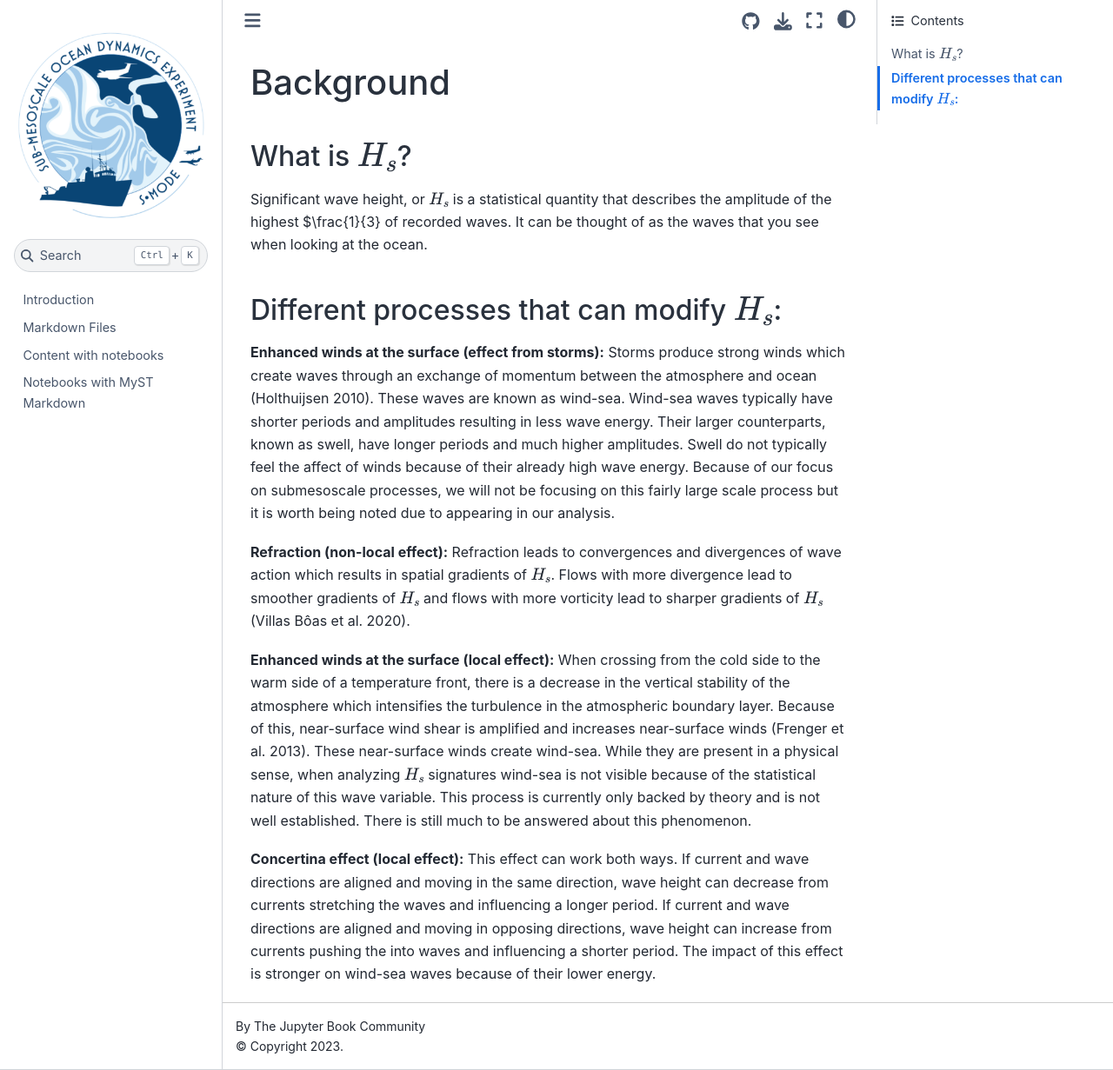
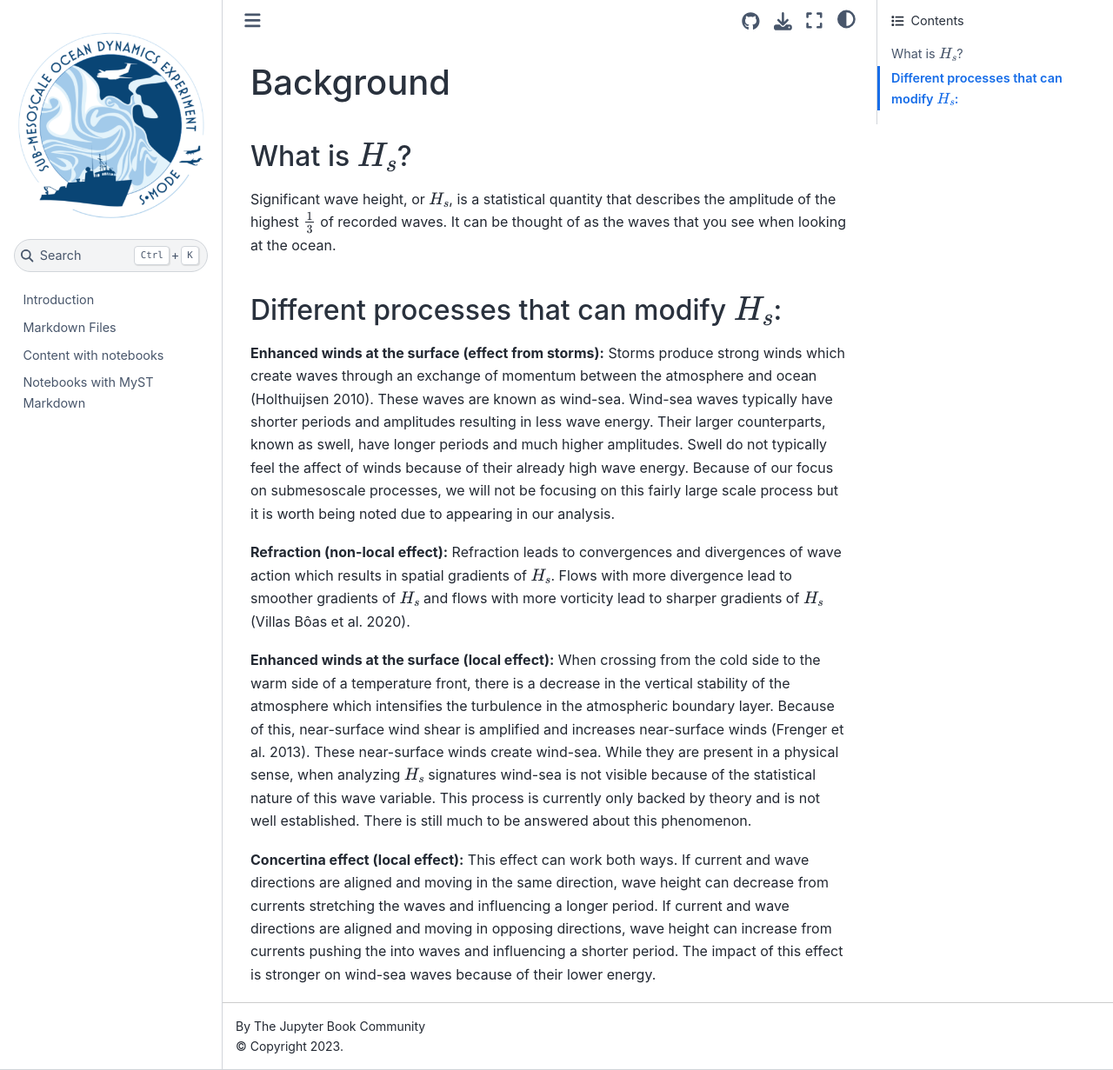
Before and after one commit to mines-oceanography/saildrone_synthesis, a Jupyter Book: the page built from background.md, in a window 1280 px wide and 1231 px high. Shown: the whole window at 87% size. Built offline with Jupyter Book 1.0.4 settings and Sphinx 7.4.7 and the Sphinx Book theme 1.1.4, drawn with Linux system fonts in a browser that asks for light colours.

Commit message:
Fixed grammar error and markdown syntax error

```diff
--- a/background.md
+++ b/background.md
@@ -2,7 +2,7 @@
 
 ### What is $H_s$?
 
-Significant wave height, or $H_s$ is a statistical quantity that describes the amplitude of the highest $\frac{1}{3} of recorded waves. It can be thought of as the waves that you see when looking at the ocean.
+Significant wave height, or $H_s$, is a statistical quantity that describes the amplitude of the highest $\frac{1}{3}$ of recorded waves. It can be thought of as the waves that you see when looking at the ocean.
 
 ### Different processes that can modify $H_s$:
 
```
